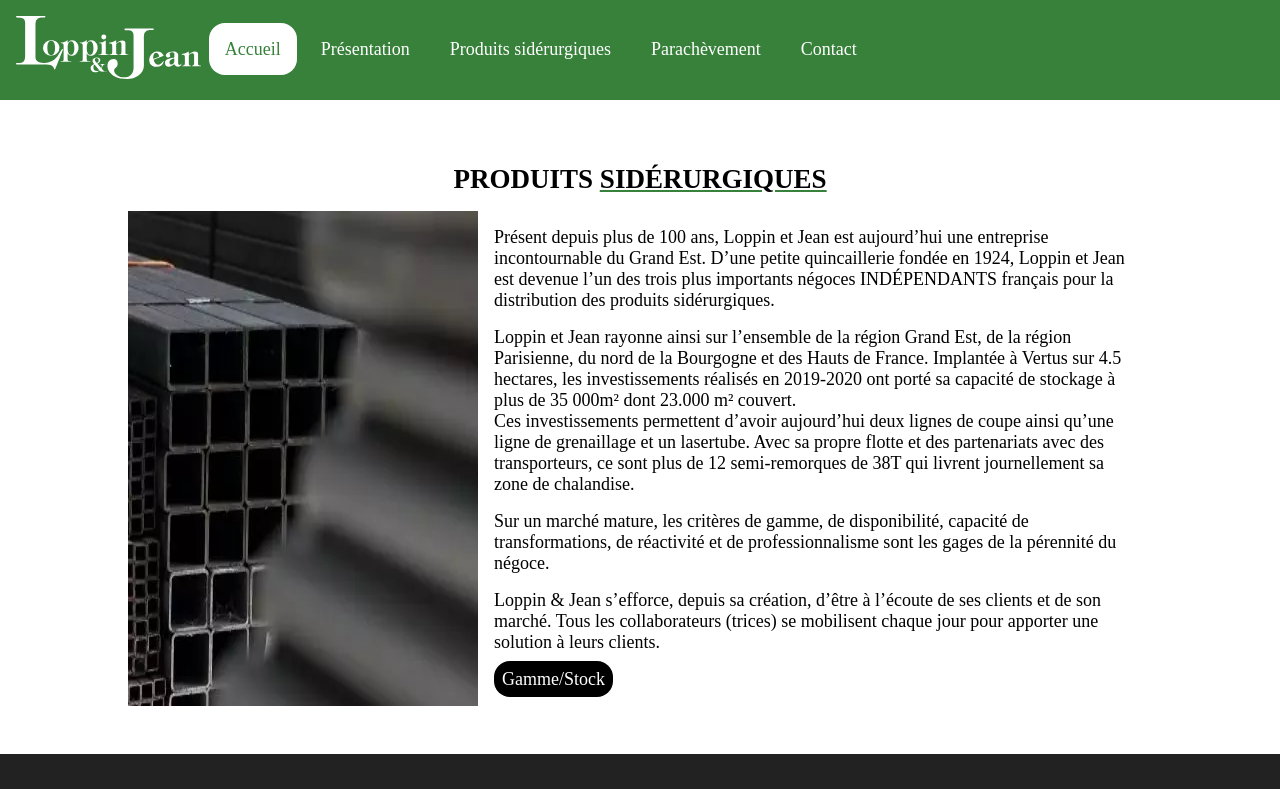
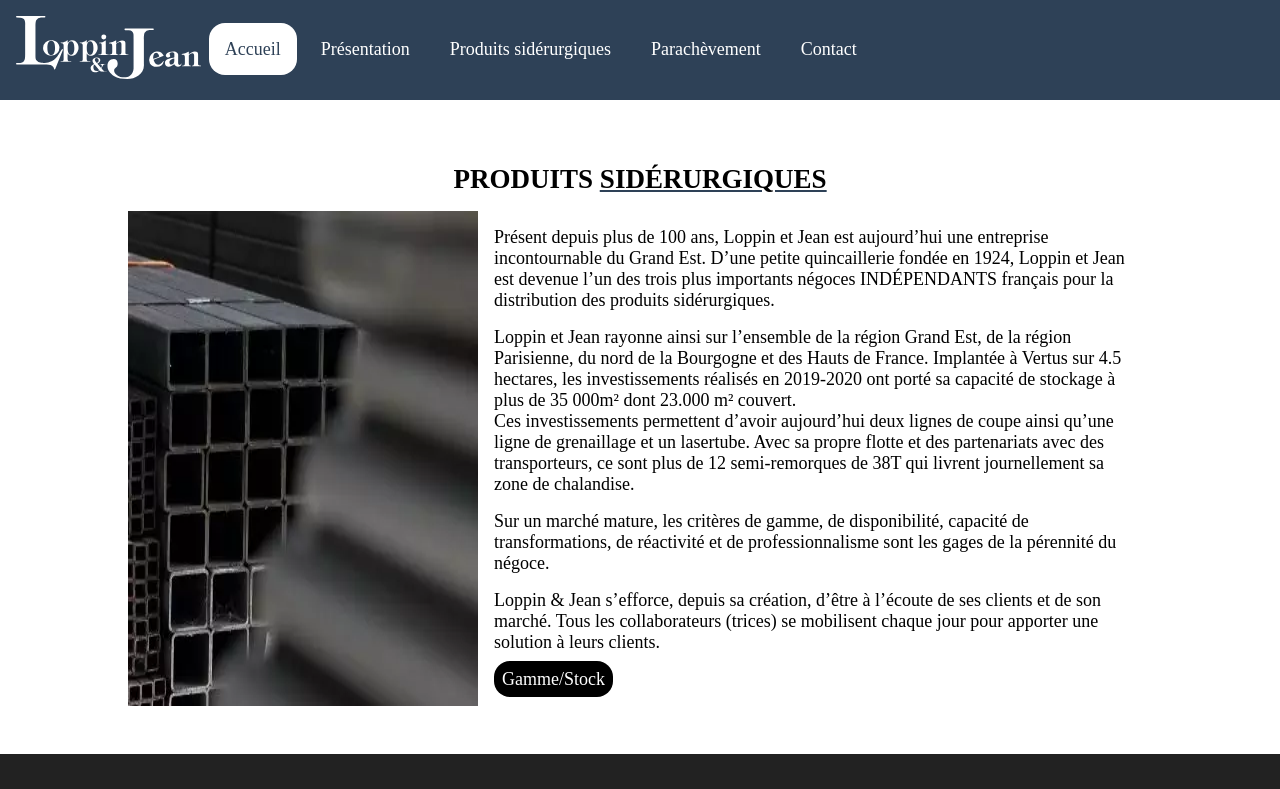
Before and after one commit to OkamiAka/loppinetjean, a React (Vite) app: page /#/ in a window 1280 px wide. Shown: the top 789 px of the page. Built offline with nearby package versions, Linux system fonts and the light colour scheme.

Commit message:
code color #2E4157

```diff
--- a/src/App.scss
+++ b/src/App.scss
@@ -8,7 +8,7 @@
 }
 :root {
   --color-primaire-loppin: #37813a;
-  // --color-primaire-loppin: #0b9967;
+  --color-primaire-loppin: #2E4157;
   --imgDef: url("./assets/def.webp");
   --imgDef2: url("./assets/def2.webp");
   --imgDef3: url("./assets/def3.webp");
```
